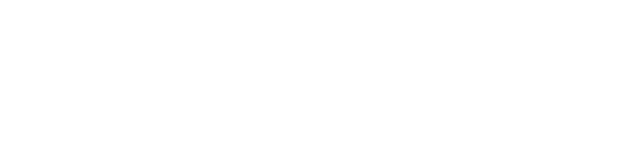
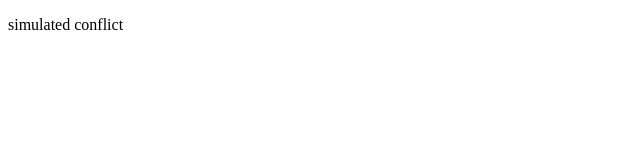
Before and after one commit to PDTayl888/version-control-simulation-patrick-taylor, a plain HTML site: page index.html in a window 1280 px wide. Shown: the whole page, without its empty margins (0-640 px from the left). Drawn offline with Linux system fonts and the light colour scheme.

Commit message:
simulated conflict with footer0

```diff
--- a/index.html
+++ b/index.html
@@ -6,6 +6,8 @@
     <title>SBA version control</title>
 </head>
 <body>
-
+    <footer>
+        <p>simulated conflict</p>
+    </footer>
 </body>
 </html>
```
